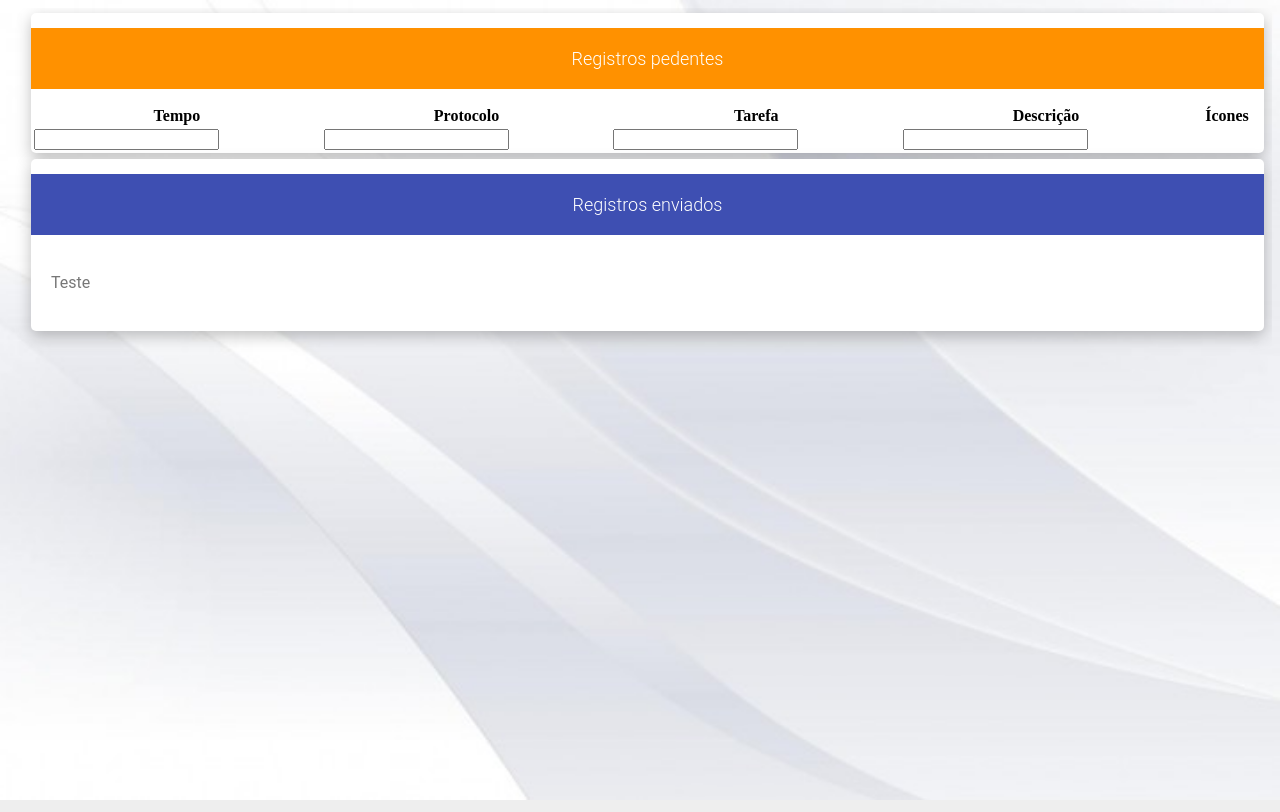
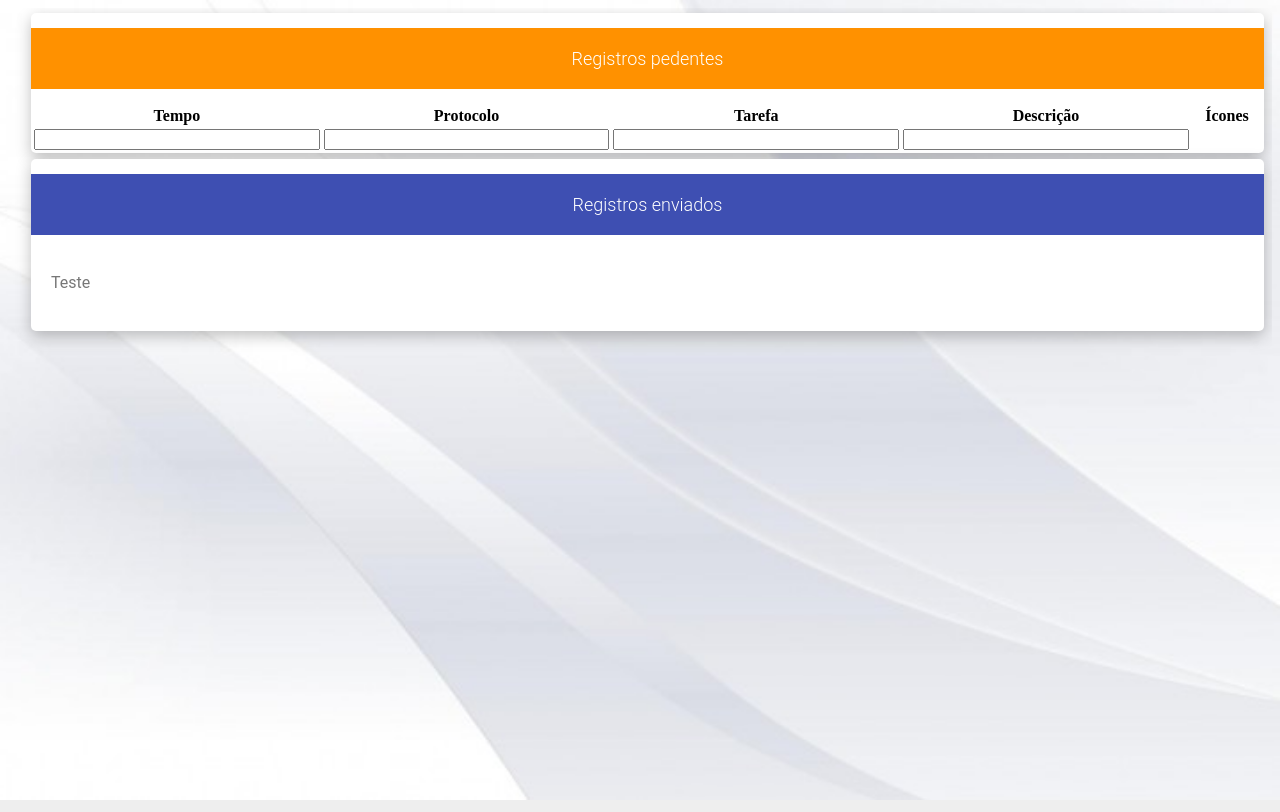
Before and after one commit to JeanHenriqueFerreira/TimeTracking, a plain HTML site: page index.html in a window 1280 px wide. Drawn offline with nearby package versions, Linux system fonts and the light colour scheme; files whose address does not match are found by name.

Commit message:
Update style.css

```diff
--- a/CSS/style.css
+++ b/CSS/style.css
@@ -1,5 +1,9 @@
 table {
   width: 100%;
+}
+
+table input{
+  width: 100%
 }
 
 .container-div {
```
